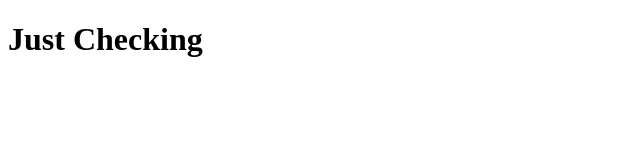
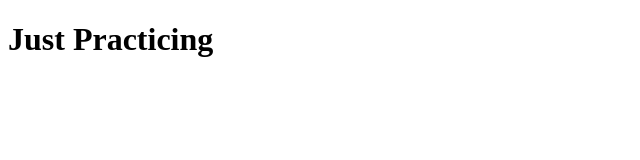
Before and after one commit to Rellyrell86/My-Personal-Website, a plain HTML site: page personal.html in a window 1280 px wide. Shown: the whole page, without its empty margins (0-640 px from the left). Drawn offline with Linux system fonts and the light colour scheme.

Commit message:
Third Change

```diff
--- a/personal.html
+++ b/personal.html
@@ -7,6 +7,6 @@
     <title>My Personal Website</title>
 </head>
 <body>
-    <h1> Just Checking </h1>
+    <h1> Just Practicing </h1>
 </body>
 </html>
```
